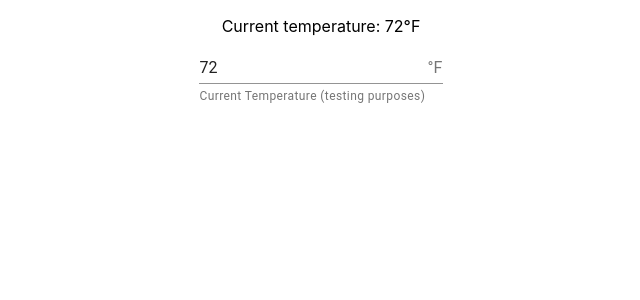
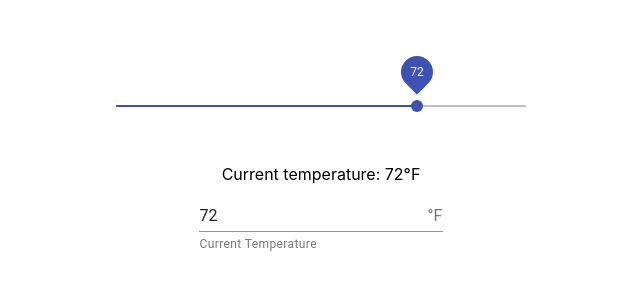
Before and after one commit to hellodommy/cs3249-radial-slider, a React (Create React App) app: page / in a window 1280 px wide. Shown: the top 300 px of the page, without its empty margins (319-959 px from the left). Built offline with nearby package versions, Linux system fonts and the light colour scheme.

Commit message:
Use linear slider first (no lifting target temp state yet)

```diff
--- /dev/null
+++ b/src/RadialSlider.jsx
@@ -0,0 +1,32 @@
+import React from "react";
+import Slider from "@material-ui/core/Slider";
+
+class RadialSlider extends React.Component {
+  constructor(props) {
+    super(props);
+    this.handleChange = this.handleChange.bind(this);
+    this.state = { targetTemperature: 72 };
+  }
+
+  handleChange(targetTemperature) {
+    this.setState({ targetTemperature });
+  }
+
+  render() {
+    const targetTemperature = this.state.targetTemperature;
+
+    return (
+      <div>
+        <Slider
+          defaultValue={targetTemperature}
+          aria-labelledby="discrete-slider"
+          valueLabelDisplay="on"
+          min={50}
+          max={80}
+        />
+      </div>
+    );
+  }
+}
+
+export default RadialSlider;
--- a/src/TemperatureInput.jsx
+++ b/src/TemperatureInput.jsx
@@ -30,7 +30,7 @@ class TemperatureInput extends React.Component {
           }}
         />
         <FormHelperText id="current-temperature-input-helper-text">
-          Current Temperature (testing purposes)
+          Current Temperature
         </FormHelperText>
       </FormControl>
     );
--- a/src/Widget.jsx
+++ b/src/Widget.jsx
@@ -1,5 +1,7 @@
 import React from "react";
 import TemperatureInput from "./TemperatureInput";
+import RadialSlider from "./RadialSlider";
+import Grid from "@material-ui/core/Grid";
 
 class Widget extends React.Component {
   constructor(props) {
@@ -17,11 +19,23 @@ class Widget extends React.Component {
 
     return (
       <div>
-        <p>Current temperature: {currTemperature}°F</p>
-        <TemperatureInput
-          currTemperature={currTemperature}
-          onTemperatureChange={this.handleTempChange}
-        />
+        <Grid
+          container
+          spacing={3}
+          justify={"center"}
+          style={{ marginTop: "5rem" }}
+        >
+          <Grid item xs={4}>
+            <RadialSlider />
+          </Grid>
+          <Grid item xs={12}>
+            <p>Current temperature: {currTemperature}°F</p>
+            <TemperatureInput
+              currTemperature={currTemperature}
+              onTemperatureChange={this.handleTempChange}
+            />
+          </Grid>
+        </Grid>
       </div>
     );
   }
```
